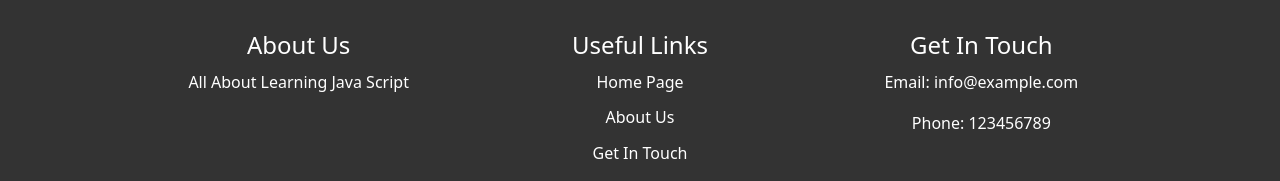
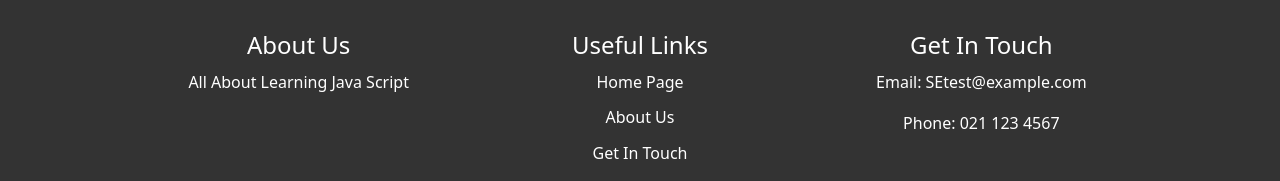
Before and after one commit to Fonij80/SELab_HW1, a React (Create React App) app in the folder blog/: page / in a window 1280 px wide. Shown: the part 2025-2206 px from the top of the page. Built offline with nearby package versions, Linux system fonts and the light colour scheme.

Commit message:
Change Footer.js

```diff
--- a/blog/src/components/Footer.js
+++ b/blog/src/components/Footer.js
@@ -24,8 +24,8 @@ const Footer = () => {
                     </div>
                     <div className="footer-section contact">
                         <h2>Get In Touch</h2>
-                        <p>Email: info@example.com</p>
-                        <p>Phone: 123456789</p>
+                        <p>Email: SEtest@example.com</p>
+                        <p>Phone: 021 123 4567</p>
                     </div>
                 </div>
                 <div className="footer-bottom">
```
